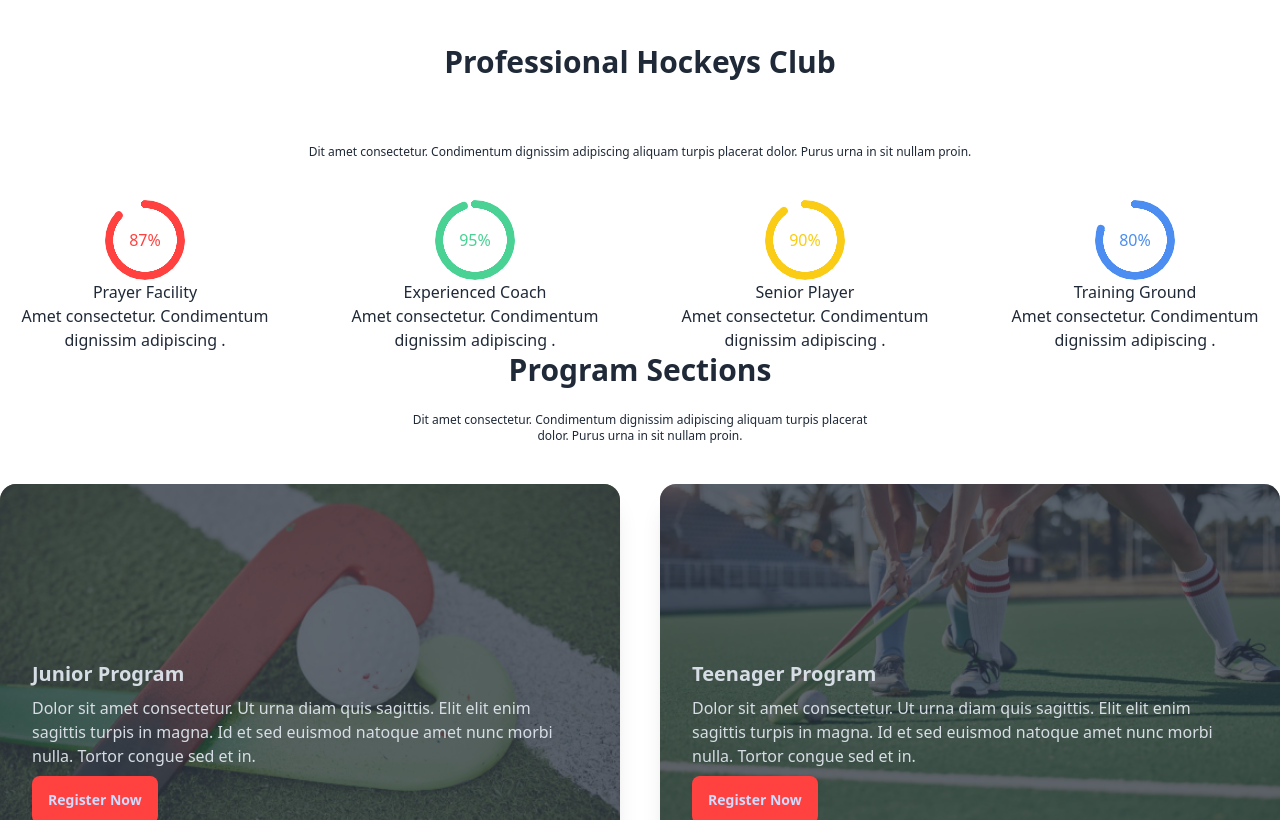
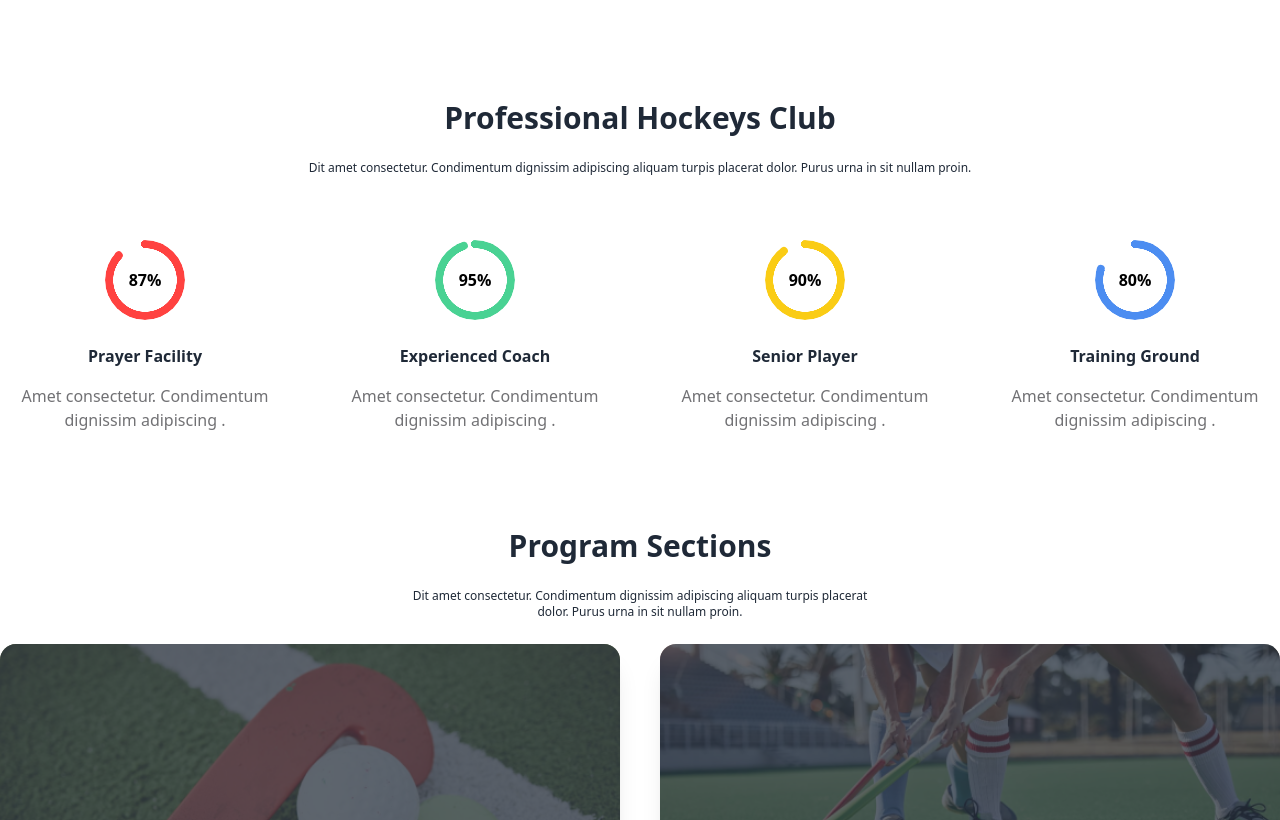
Before and after one commit to proarman143/assignment-tre, a plain HTML site: page index.html in a window 1280 px wide. Shown: the part 1026-1846 px from the top of the page. Drawn offline with nearby package versions, Linux system fonts and the light colour scheme.

Commit message:
added font style

```diff
--- a/index.html
+++ b/index.html
@@ -98,29 +98,29 @@
     <section class="container mx-auto">
       <!-- professional title -->
         <div>
-            <h1 class="font-bold text-3xl text-center mb-6 p-10" >Professional Hockeys Club</h1>
-            <p class="text-center text-xs mb-10" >Dit amet consectetur. Condimentum dignissim adipiscing aliquam turpis placerat dolor. Purus urna in sit nullam proin.</p>
+            <h1 class="font-bold text-3xl text-center pt-24" >Professional Hockeys Club</h1>
+            <p class="text-center text-xs mb-16 pt-6" >Dit amet consectetur. Condimentum dignissim adipiscing aliquam turpis placerat dolor. Purus urna in sit nullam proin.</p>
         </div>
       <div class="flex  gap-10 items-center justify-center lg:flex-row flex-col" >
         <div class="text-center" >
-          <div class="radial-progress text-[#FF4240]" style="--value:87;" role="progressbar">87%</div>
-          <h1>Prayer Facility</h1>
-          <p>Amet consectetur. Condimentum dignissim adipiscing .</p>
+          <div class="radial-progress text-[#FF4240]" style="--value:87;" role="progressbar"><span style="color: black; font-weight: bold;" > 87%</span></div>
+          <h1 class="pt-6 font-bold" >Prayer Facility</h1>
+          <p class="pt-4 text-[#13131899]">Amet consectetur. Condimentum dignissim adipiscing .</p>
         </div>
         <div class="text-center">
-          <div class="radial-progress text-[#49D293]" style="--value:95;" role="progressbar">95%</div>
-          <h1>Experienced Coach</h1>
-          <p>Amet consectetur. Condimentum dignissim adipiscing .</p>
+          <div class="radial-progress text-[#49D293]" style="--value:95;" role="progressbar"> <span style="color: black; font-weight: bold;" >95%</span></div>
+          <h1 class="pt-6 font-bold" >Experienced Coach</h1>
+          <p class="pt-4 text-[#13131899]">Amet consectetur. Condimentum dignissim adipiscing .</p>
         </div>
         <div class="text-center" >
-          <div class="radial-progress text-yellow-400" style="--value:90;" role="progressbar">90%</div>
-          <h1>Senior Player</h1>
-          <p>Amet consectetur. Condimentum dignissim adipiscing .</p>
+          <div class="radial-progress text-yellow-400" style="--value:90;" role="progressbar"> <span style="color: black; font-weight: bold;" >90%</span></div>
+          <h1 class="pt-6 font-bold" >Senior Player</h1>
+          <p class="pt-4 text-[#13131899]"  >Amet consectetur. Condimentum dignissim adipiscing .</p>
         </div>
         <div class="text-center" >
-          <div class="radial-progress text-[#4C8DF1]" style="--value:80;" role="progressbar">80%</div>
-          <h1>Training Ground</h1>
-          <p>Amet consectetur. Condimentum dignissim adipiscing .</p>
+          <div class="radial-progress text-[#4C8DF1]" style="--value:80;" role="progressbar"> <span style="color: black; font-weight: bold;" >80%</span></div>
+          <h1 class="pt-6 font-bold">Training Ground</h1>
+          <p class="pt-4 text-[#13131899]" >Amet consectetur. Condimentum dignissim adipiscing .</p>
         </div>
       </div>
     </section>
@@ -129,8 +129,8 @@
     <section class="container mx-auto">
       <!-- section titile -->
       <div class="">
-        <h1 class="font-bold text-3xl text-center mb-6">Program Sections</h1>
-        <p class="text-center text-xs mb-10">Dit amet consectetur. Condimentum dignissim adipiscing aliquam turpis
+        <h1 class="font-bold text-3xl text-center pt-24">Program Sections</h1>
+        <p class="text-center text-xs mb-6 pt-6">Dit amet consectetur. Condimentum dignissim adipiscing aliquam turpis
           placerat <br> dolor. Purus urna in sit nullam proin. </p>
       </div>
 
```
